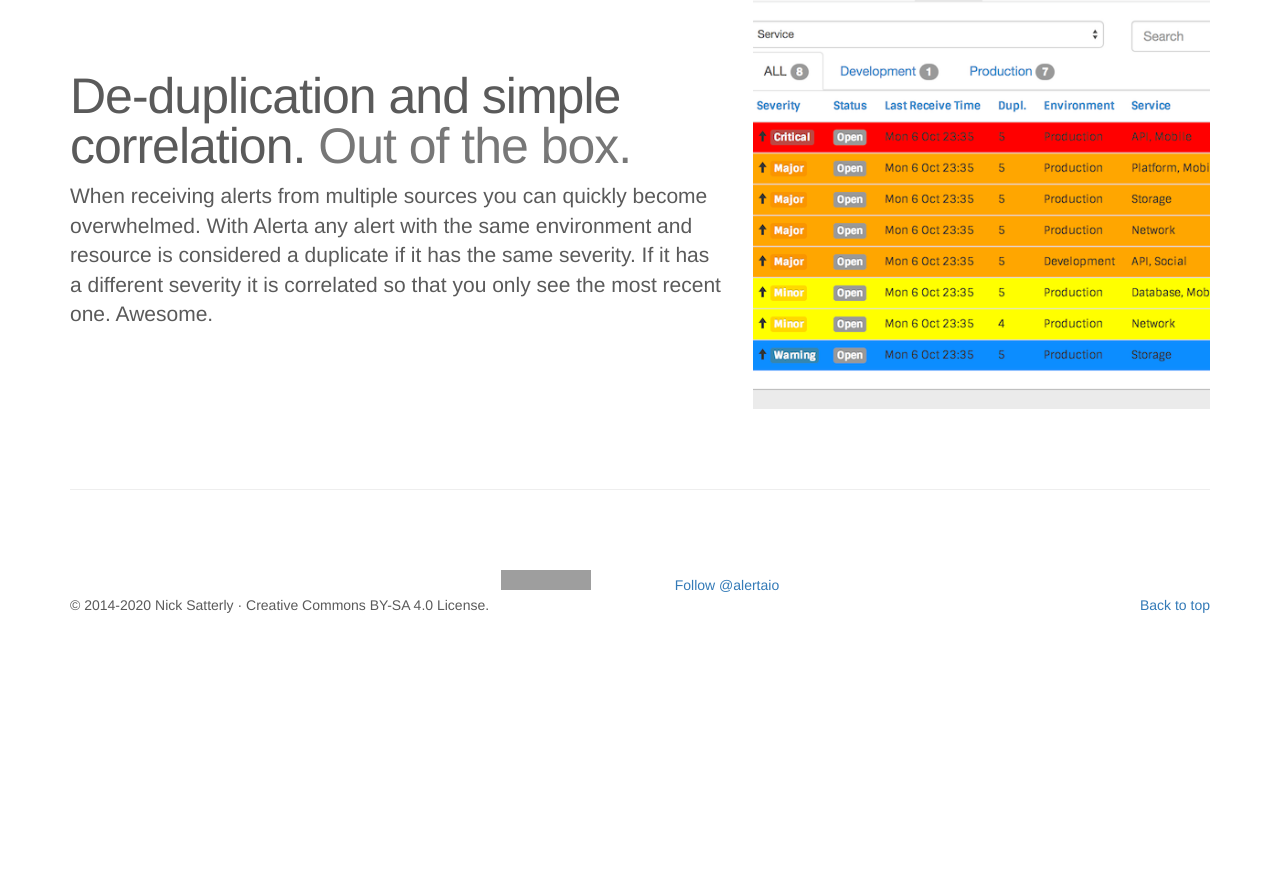
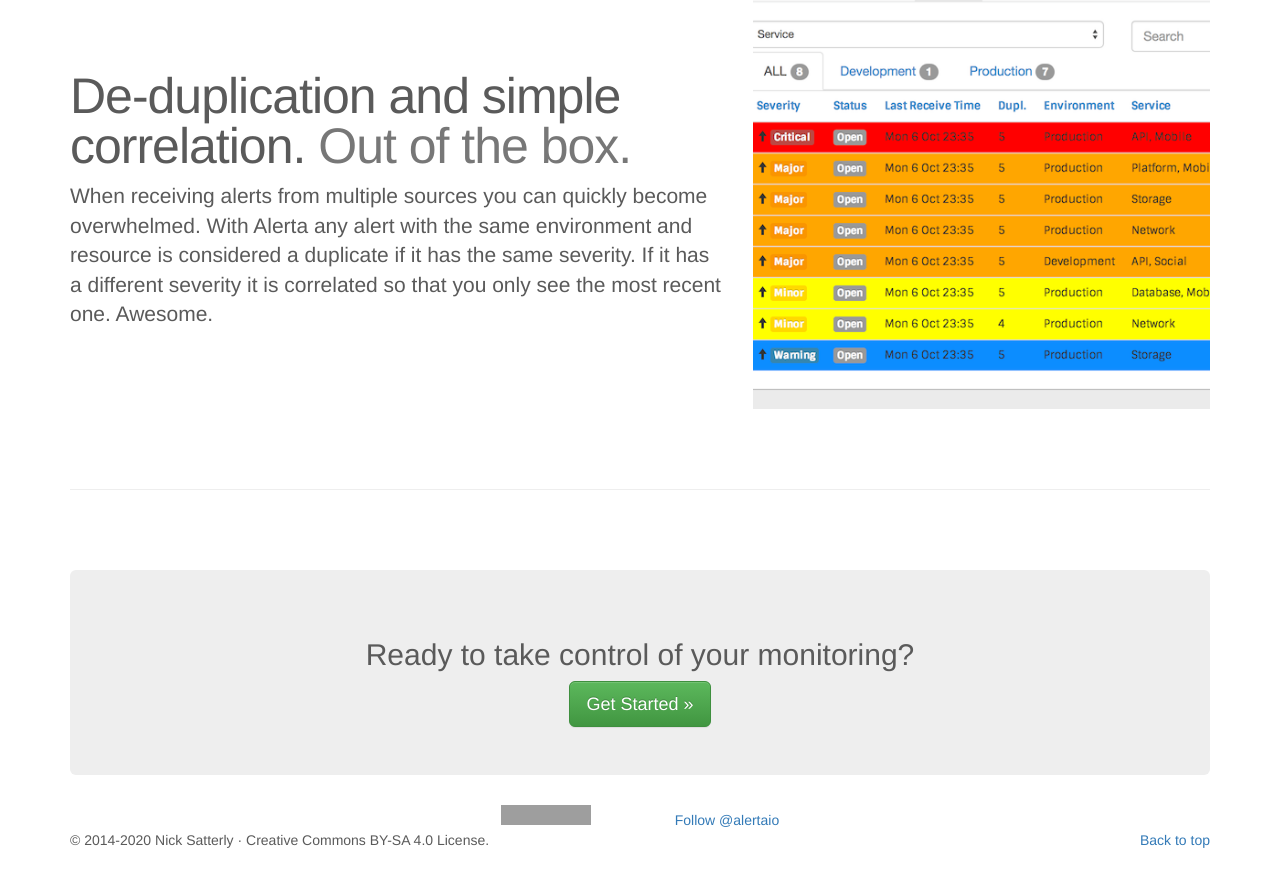
Before and after one commit to alerta/alerta.github.io, a Jekyll site: the page built from index.html, in a window 1280 px wide and 900 px high, scrolled down 2636 px. Shown: the top 887 px of the window. Built offline with Jekyll 4.4.1, drawn with Linux system fonts in a browser that asks for light colours; nearby versions of some CDN libraries; some web fonts are replaced; comment, search, counter and statistics services are not loaded; before the commit the page ends 3301 px from its top, so only the background shows below that; grey boxes are pictures that could not be loaded.

Commit message:
Add jumbotron at bottom

```diff
--- a/_data/slides.yml
+++ b/_data/slides.yml
@@ -36,11 +36,11 @@
 - title: Deploy using Docker.
   text: >
     The <strong>alerta-web</strong> docker container has been
-    downloaded 200 thousand times because it's one of the most
+    downloaded more than 2 million times because it's one of the most
     reliable ways to get going quickly. Easy to configure, it can
     be used in simple and complex environments.
   button:
-    text: Docker Deploy
+    text: Docker Deploy »
     url: https://hub.docker.com/r/alerta/alerta-web/
 
 - title: Explore the Alerta API.
--- a/_includes/head.html
+++ b/_includes/head.html
@@ -10,8 +10,8 @@
 <meta name="google-site-verification" content="TRtmR1cpyUulwkDMx2V-xW0H7LKO7LhWXHiScsNK5mQ" /> <!-- alerta.io -->
 <meta name="google-site-verification" content="TRtmR1cpyUulwkDMx2V-xW0H7LKO7LhWXHiScsNK5mQ" /> <!-- www.alerta.io -->
 
-<link rel="stylesheet" href="https://maxcdn.bootstrapcdn.com/bootstrap/3.2.0/css/bootstrap.min.css">
-<link rel="stylesheet" href="https://maxcdn.bootstrapcdn.com/bootstrap/3.2.0/css/bootstrap-theme.min.css">
+<link rel="stylesheet" href="https://maxcdn.bootstrapcdn.com/bootstrap/3.3.7/css/bootstrap.min.css">
+<link rel="stylesheet" href="https://maxcdn.bootstrapcdn.com/bootstrap/3.3.7/css/bootstrap-theme.min.css">
 <link rel="stylesheet" href="//maxcdn.bootstrapcdn.com/font-awesome/4.2.0/css/font-awesome.min.css">
 
 <link href="https://fonts.googleapis.com/css2?family=Sonsie+One&display=swap" rel="stylesheet">
--- /dev/null
+++ b/_includes/js.html
@@ -0,0 +1,2 @@
+<script src="https://ajax.googleapis.com/ajax/libs/jquery/1.11.1/jquery.min.js"></script>
+<script src="https://maxcdn.bootstrapcdn.com/bootstrap/3.3.7/js/bootstrap.min.js"></script>
--- /dev/null
+++ b/_includes/jumbotron.html
@@ -0,0 +1,4 @@
+<div class="jumbotron text-center">
+  <h2>Ready to take control of your monitoring?</h2>
+  <a class="btn btn-success btn-lg" href="https://docs.alerta.io/en/latest/quick-start.html" role="button">Get Started »</a>
+</div>
--- a/_layouts/default.html
+++ b/_layouts/default.html
@@ -9,10 +9,10 @@
     <div class="container marketing">
       {% include marketing.html %}
       {% include featurettes.html %}
+      {% include jumbotron.html %}
       {% include footer.html %}
     </div>
-    <script src="https://ajax.googleapis.com/ajax/libs/jquery/1.11.1/jquery.min.js"></script>
-    <script src="https://maxcdn.bootstrapcdn.com/bootstrap/3.2.0/js/bootstrap.min.js"></script>
+    {% include js.html %}
     {% include analytics.html %}
   </body>
 </html>
```
